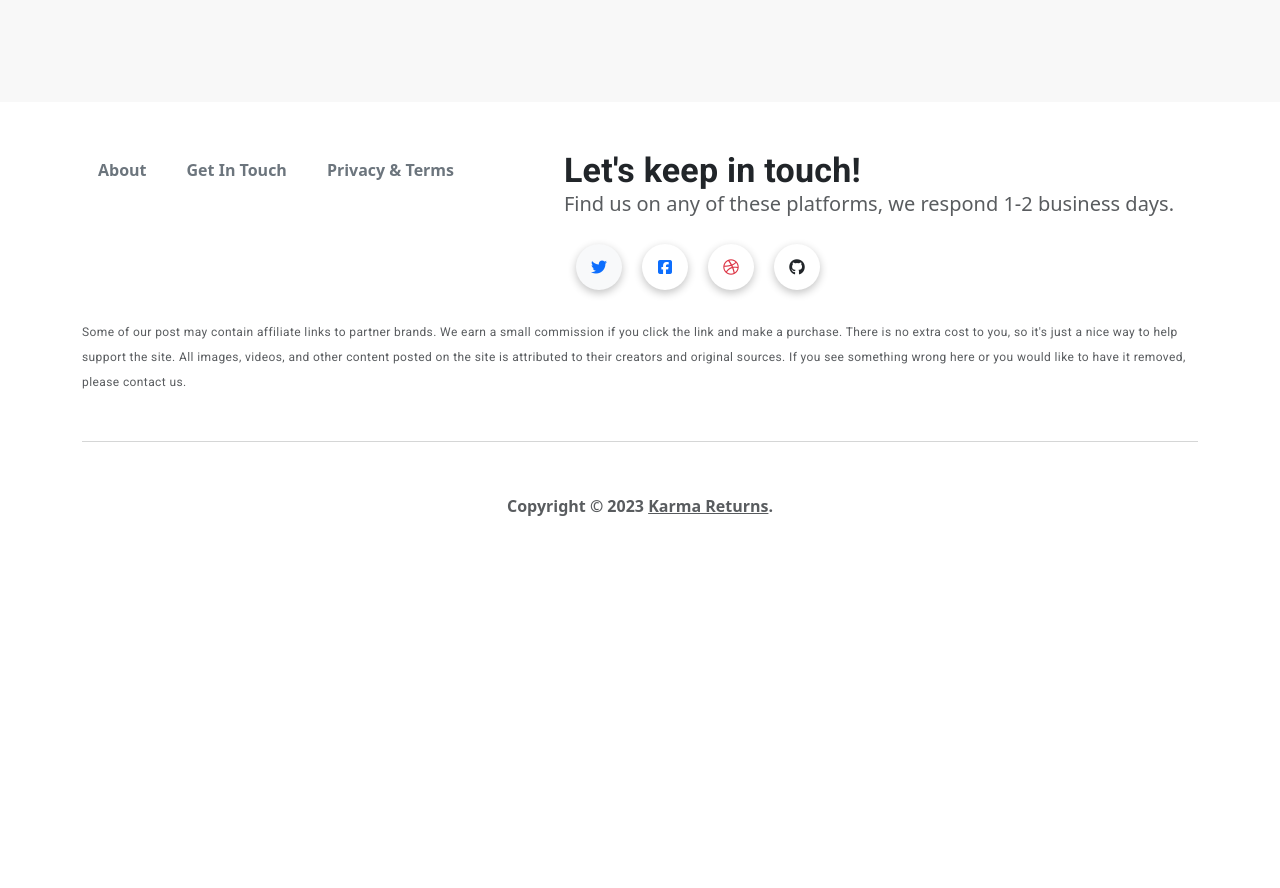
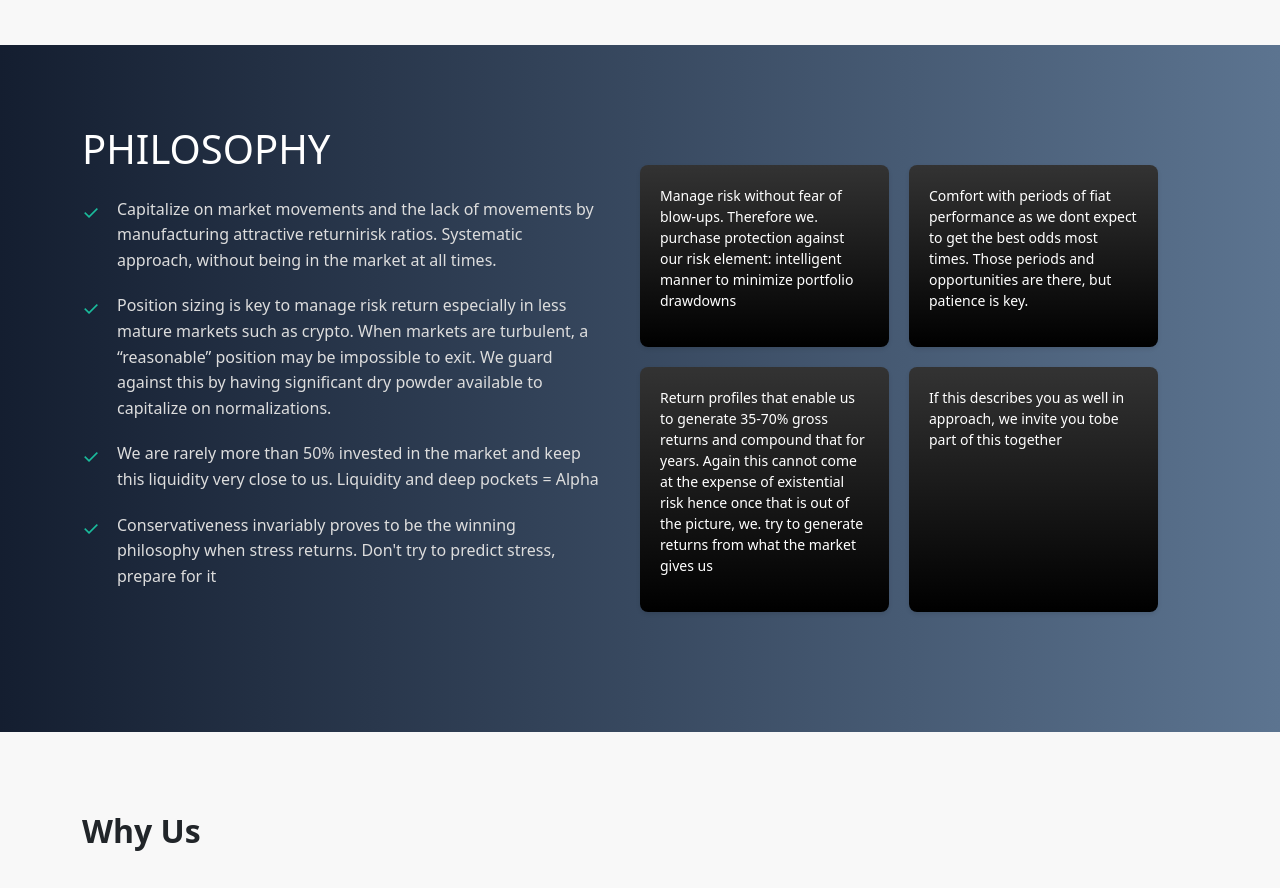
Before and after one commit to raviparihar30/karma-fund, a React (Create React App) app: page / in a window 1280 px wide. Shown: the part 1883-2771 px from the top of the page. Before the commit the page ends 2453 px from the top, so only its background shows below. Built offline with nearby package versions, Linux system fonts and the light colour scheme; no server answers.

Commit message:
add philosophy

```diff
--- a/package.json
+++ b/package.json
@@ -7,6 +7,8 @@
     "@emotion/react": "^11.11.1",
     "@emotion/styled": "^11.11.0",
     "@fortawesome/fontawesome-free": "^6.4.0",
+    "@fortawesome/free-solid-svg-icons": "^6.4.2",
+    "@fortawesome/react-fontawesome": "^0.2.0",
     "@mui/icons-material": "^5.14.0",
     "@mui/material": "^5.14.0",
     "@testing-library/jest-dom": "^5.16.5",
--- a/src/components/HomePage/About/about.modules.css
+++ b/src/components/HomePage/About/about.modules.css
@@ -14,7 +14,6 @@
   display: flex;
   flex-direction: row;
   align-items: center;
-  flex-wrap: wrap;
   gap: 30px;
 }
 
@@ -47,7 +46,7 @@
 }
 
 /* Media query for mobile */
-@media (max-width: 768px) {
+@media (max-width: 878px) {
   .about-content {
     flex-direction: column-reverse; /* Stack in reverse order */
   }
--- a/src/components/HomePage/About/index.jsx
+++ b/src/components/HomePage/About/index.jsx
@@ -1,12 +1,14 @@
 // About.js
 import React from "react";
 import "./about.modules.css";
+import { Slide } from "react-awesome-reveal";
 
 function About() {
   return (
     <section id="about" className="about-section">
       <div className="container">
         <div className="about-content">
+          <Slide direction="left">
             <div className="about-text">
               <h2>About Karma Returns</h2>
               <p>
@@ -16,8 +18,8 @@ function About() {
                 investments.
               </p>
               <p>
-              Our team of experts is passionate about helping both beginners and
-              seasoned investors make informed decisions. We believe that
+                Our team of experts is passionate about helping both beginners
+                and seasoned investors make informed decisions. We believe that
                 knowledge is the key to successful investing, and our blogs are
                 designed to empower you with the information you need.
               </p>
@@ -28,12 +30,15 @@ function About() {
                 adds value to your investment journey.
               </p>
             </div>
+          </Slide>
+          <Slide direction="right">
             <div className="about-image">
               <img
                 src="/images/teamwork-3213924_1280.jpg"
                 alt="Teamwork and Collaboration"
               />
             </div>
+          </Slide>
         </div>
       </div>
     </section>
--- a/src/components/HomePage/LatestBlogs/index.jsx
+++ b/src/components/HomePage/LatestBlogs/index.jsx
@@ -2,8 +2,8 @@ import React, { useEffect, useState } from "react";
 import { Button, Col, Row } from "react-bootstrap";
 import Blog from "./Blog";
 import { BASE_URL, imageUrl } from "../../../apis";
-import { Link, useNavigate } from "react-router-dom";
-import { Fade, Slide } from "react-awesome-reveal";
+import { useNavigate } from "react-router-dom";
+import { Fade, Reveal, Slide } from "react-awesome-reveal";
 
 const LatestBlogs = () => {
   const [latestPosts, setLatestPosts] = useState([]);
@@ -37,18 +37,20 @@ const LatestBlogs = () => {
 
   return (
     <div className="container my-5 blog-container">
-      <Fade delay={1e3} cascade damping={1e-1}>
+      <Fade delay={10} cascade damping={1e-1}>
         <h1 className="mb-5 text-danger fw-bold">Latest Blogs</h1>
       </Fade>
-      <Slide>
+
       <Row className="my-5 bg-light py-5 rounded">
         {latestPosts.map((blog, index) => (
           <Col key={index} md={6} className="mb-4">
+            <Reveal className="fade-in" delay={index * 1 + 200} triggerOnce>
               <Blog {...blog} />
+            </Reveal>
           </Col>
         ))}
       </Row>
-      </Slide>
+
       <Button
         variant="outline-primary"
         className="px-5 py-2 rounded-pill fw-bold d-flex mx-auto"
--- /dev/null
+++ b/src/components/HomePage/Philosophy/index.jsx
@@ -0,0 +1,90 @@
+// Philosophy.js
+import React from "react";
+import "./philosophy.modules.css";
+import { Reveal } from "react-awesome-reveal";
+
+function Philosophy() {
+  return (
+    <section id="philosophy" className="philosophy-section dark-background">
+      <div className="container">
+        <div className="philosophy-content">
+          <div
+            style={{
+              flex: 1,
+            }}
+          >
+            <h1 className="mb-4">PHILOSOPHY</h1>
+            <ul>
+              <Reveal className="fade-in">
+                <li>
+                  Capitalize on market movements and the lack of movements by
+                  manufacturing attractive returnirisk ratios. Systematic
+                  approach, without being in the market at all times.
+                </li>
+              </Reveal>
+              <Reveal className="fade-in" delay={200}>
+                <li>
+                  Position sizing is key to manage risk return especially in
+                  less mature markets such as crypto. When markets are
+                  turbulent, a “reasonable” position may be impossible to exit.
+                  We guard against this by having significant dry powder
+                  available to capitalize on normalizations.
+                </li>
+              </Reveal>
+              <Reveal className="fade-in" delay={400}>
+                <li>
+                  We are rarely more than 50% invested in the market and keep
+                  this liquidity very close to us. Liquidity and deep pockets =
+                  Alpha
+                </li>
+              </Reveal>
+              <Reveal className="fade-in" delay={600}>
+                <li>
+                  Conservativeness invariably proves to be the winning
+                  philosophy when stress returns. Don't try to predict stress,
+                  prepare for it
+                </li>
+              </Reveal>
+            </ul>
+          </div>
+          <div className="philosophy-part">
+            {/* Part 2 content */}
+            <div className="part-squares">
+              <div className="part-square">
+                <p>
+                  Manage risk without fear of blow-ups. Therefore we. purchase
+                  protection against our risk element: intelligent manner to
+                  minimize portfolio drawdowns
+                </p>
+              </div>
+              <div className="part-square">
+                <p>
+                  Comfort with periods of fiat performance as we dont expect to
+                  get the best odds most times. Those periods and opportunities
+                  are there, but patience is key.
+                </p>
+              </div>
+              <div className="part-square">
+                <p>
+                  Return profiles that enable us to generate 35-70% gross
+                  returns and compound that for years. Again this cannot come at
+                  the expense of existential risk hence once that is out of the
+                  picture, we. try to generate returns from what the market
+                  gives us
+                </p>
+              </div>
+              <div className="part-square">
+                <p>
+                  If this describes you as well in approach, we invite you tobe
+                  part of this together
+                </p>
+              </div>
+            </div>
+          </div>
+        </div>
+      </div>
+    </section>
+  );
+}
+
+export default Philosophy;
--- /dev/null
+++ b/src/components/HomePage/Philosophy/philosophy.modules.css
@@ -0,0 +1,99 @@
+/* philosophy.modules.css */
+.philosophy-section {
+  padding: 80px 0;
+}
+
+.dark-background {
+  background-image: linear-gradient(to right, #141e30, #5c7490);
+  color: #fff;
+}
+
+.container {
+  max-width: 1200px;
+  margin: 0 auto;
+  padding: 0 20px;
+}
+
+.philosophy-content {
+  display: flex;
+  flex-direction: row; /* Side by side on larger screens */
+  align-items: stretch;
+  flex-wrap: wrap;
+  justify-content: space-between;
+}
+
+@media (max-width: 878px) {
+  .philosophy-content {
+    flex-direction: column; /* Stack in reverse order */
+  }
+}
+
+.philosophy-content li {
+  margin-bottom: 24px;
+}
+
+p {
+  font-size: 14px;
+}
+
+.philosophy-part {
+  flex: 1;
+  /* background-color: #fff;
+  border: 1px solid #e1e1e1; */
+  /* border-radius: 8px; */
+  /* box-shadow: 0 2px 4px rgba(0, 0, 0, 0.1); */
+  padding: 30px;
+  margin: 10px; /* Add some margin for spacing */
+  transition: transform 0.3s ease;
+}
+
+.philosophy-part:hover {
+  transform: translateY(-5px);
+}
+
+.philosophy-part h3 {
+  font-size: 24px;
+  margin-bottom: 15px;
+  color: #333;
+}
+
+.philosophy-content ul {
+  list-style: none; /* Remove default list styles */
+  padding-left: 0; /* Remove default padding */
+}
+
+.philosophy-content li {
+  font-size: 16px;
+  line-height: 1.6;
+  margin-bottom: 20px;
+  color: #ddd; /* Lighter text color for better contrast */
+  position: relative; /* Position relative for custom icon */
+  padding-left: 35px; /* Add padding for the custom icon */
+}
+
+.philosophy-content li::before {
+  content: "\2713"; /* Custom checkmark icon */
+  position: absolute;
+  left: 0;
+  top: 0;
+  color: #1abc9c; /* Checkmark color */
+  font-size: 20px; /* Checkmark size */
+}
+.part-squares {
+  display: grid;
+  grid-template-columns: repeat(2, 1fr);
+  gap: 20px;
+}
+
+.part-square {
+  background: linear-gradient(to bottom, #333, #000);
+  border-radius: 8px;
+  box-shadow: 0 2px 4px rgba(0, 0, 0, 0.1);
+  padding: 20px;
+  color: #fff; /* Text color is white for better contrast */
+  transition: transform 0.3s ease;
+}
+
+.part-square:hover {
+  transform: translateY(-5px);
+}
--- /dev/null
+++ b/src/components/HomePage/WhyUs/index.jsx
@@ -0,0 +1,48 @@
+// WhyUs.js
+import React from "react";
+import { FontAwesomeIcon } from "@fortawesome/react-fontawesome";
+import {
+  faChartLine,
+  faPuzzlePiece,
+  faMedal,
+} from "@fortawesome/free-solid-svg-icons";
+import "./whyus.modules.css";
+
+function WhyUs() {
+  return (
+    <section id="why-us" className="whyus-section">
+      <div className="container">
+        <h2 className="fw-bold">Why Us</h2>
+        <div className="whyus-points">
+          <div className="whyus-point">
+            <h3>Manager's Years of Experience</h3>
+            <FontAwesomeIcon icon={faChartLine} className="icon" />
+            <p>
+              Experience in trading derivatives across multiple market regimes
+              successfully in multiple regions in equities and indices.
+            </p>
+          </div>
+          <div className="whyus-point">
+            <h3>Managed Crisis Situations</h3>
+            <FontAwesomeIcon icon={faPuzzlePiece} className="icon" />
+            <p>
+              Succesfully traded through Stress regimes such as LTCM, dotcom
+              boom bust, EM crisis 2006, the GFC (Global Fin Crisis 2008), Sov
+              credit crisis (2011- 2012) and Brexit as well as Volmageddon
+            </p>
+          </div>
+          <div className="whyus-point">
+            <h3>Excellent Track Record</h3>
+            <FontAwesomeIcon icon={faMedal} className="icon" />
+            <p>
+              Manager's P&L in 9 figures across his career by negating open
+              ended risk.
+            </p>
+          </div>
+        </div>
+      </div>
+    </section>
+  );
+}
+
+export default WhyUs;
--- /dev/null
+++ b/src/components/HomePage/WhyUs/whyus.modules.css
@@ -0,0 +1,43 @@
+/* whyus.modules.css */
+.whyus-section {
+  padding: 80px 0;
+  background-color: #f8f8f8;
+}
+
+.whyus-points {
+  display: flex;
+  justify-content: space-between;
+  gap: 40px;
+  margin-top: 40px;
+}
+.icon {
+  font-size: 36px;
+  margin-bottom: 15px;
+  color: #1abc9c; /* Icon color */
+}
+
+.whyus-point {
+  flex: 1;
+  background-color: #fff;
+  border-radius: 8px;
+  box-shadow: 0 2px 4px rgba(0, 0, 0, 0.1);
+  padding: 20px;
+  text-align: center;
+  transition: transform 0.3s ease;
+  background-image: linear-gradient(to bottom, #333, #222);
+  color: #fff;
+}
+
+.whyus-point:hover {
+  transform: translateY(-5px);
+}
+
+.whyus-point h3 {
+  font-size: 24px;
+  margin-bottom: 10px;
+}
+
+.whyus-point p {
+  font-size: 16px;
+  line-height: 1.6;
+}
--- a/src/components/Structure/Header/index.jsx
+++ b/src/components/Structure/Header/index.jsx
@@ -1,5 +1,5 @@
 import React, { useContext, useEffect, useState } from "react";
-import { Nav, Navbar, NavDropdown, Button, Dropdown } from "react-bootstrap";
+import { Nav, Navbar, NavDropdown, Dropdown } from "react-bootstrap";
 import { Avatar } from "@mui/material";
 import "./index.m.css"; // Import your custom CSS file
 import { UserContext } from "../../../context/user";
@@ -72,6 +72,9 @@ export default function Header({ padding = "px-5 py-4", hide }) {
                 <Link to="aboutSection" smooth={true} duration={500}>
                   <NavDropdown.Item>About</NavDropdown.Item>
                 </Link>
+                <Link to="philosophySection" smooth={true} duration={500}>
+                  <NavDropdown.Item>Philosophy</NavDropdown.Item>
+                </Link>
                 <NavDropdown.Item href="/contact">Contact</NavDropdown.Item>
                 {/* Add more submenu items here if needed */}
               </NavDropdown>
--- a/src/pages/HomePage/index.jsx
+++ b/src/pages/HomePage/index.jsx
@@ -6,6 +6,8 @@ import MainLayout from "../../layouts/MainLayout";
 import "./index.m.css";
 import { Element } from "react-scroll";
 import About from "../../components/HomePage/About";
+import Philosophy from "../../components/HomePage/Philosophy";
+import WhyUs from "../../components/HomePage/WhyUs";
 
 const HomePage = () => {
   const blogsRef = useRef(null);
@@ -26,6 +28,10 @@ const HomePage = () => {
       <Element name="aboutSection">
         <About />
       </Element>
+      <Element name="philosophySection">
+        <Philosophy />
+      </Element>
+      <WhyUs />
     </MainLayout>
   );
 };
```
Also changed, not shown: 1 other file (tests, documents, lock files or other folders). Lines whose indentation alone changed are shown as unchanged.
